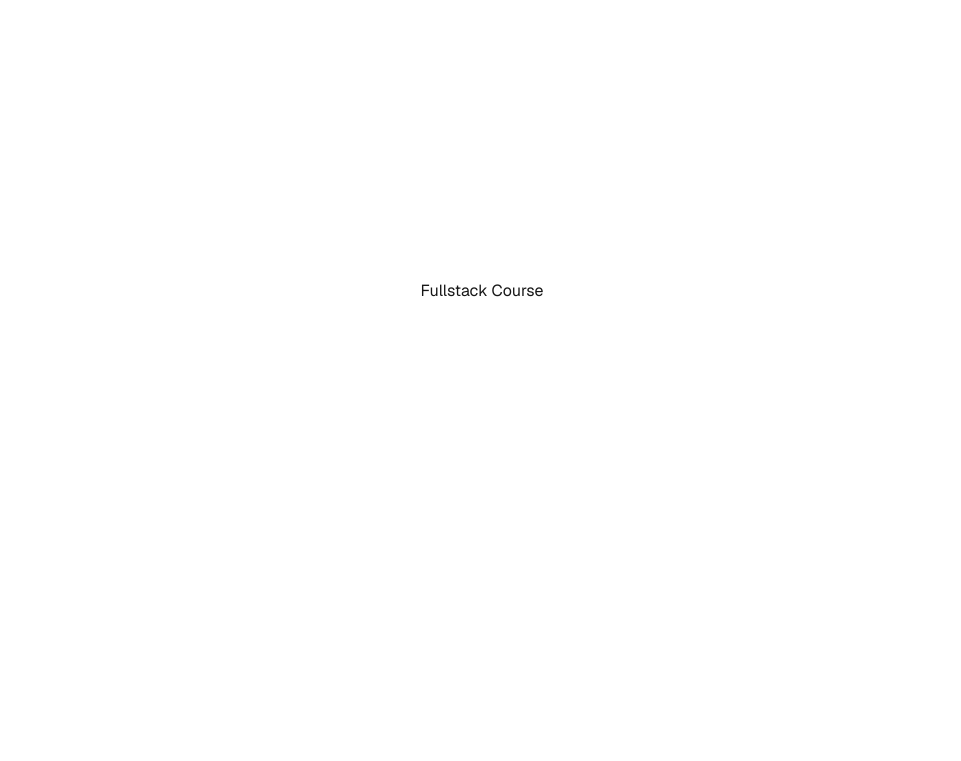
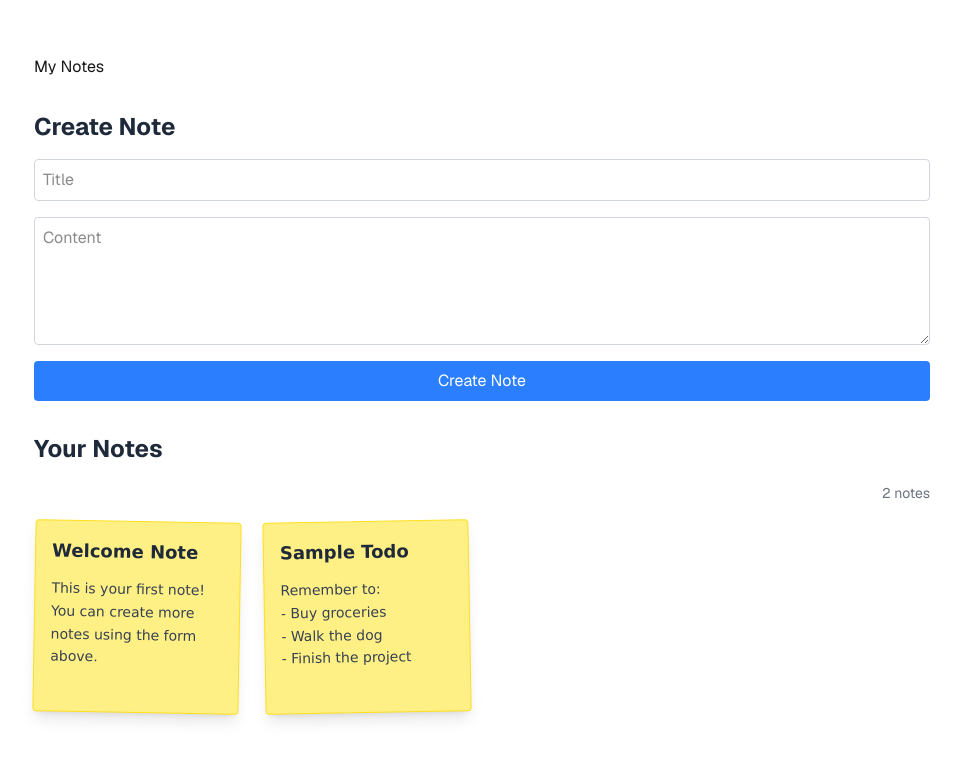
Before and after one commit to jennieandersson/fullstack-course, a Next.js app: page / in a window 1280 px wide. Shown: the part 109-870 px from the top of the page, without its empty margins (158-1119 px from the left). Before the commit the page ends 800 px from the top, so only its background shows below. Built offline with nearby package versions, Linux system fonts and the light colour scheme.

Commit message:
feat: implement notes management system with create and fetch functionality

```diff
--- /dev/null
+++ b/src/app/api/create-post/route.ts
@@ -0,0 +1,33 @@
+import { addNote } from '@/app/lib/database'
+import { NextResponse } from 'next/server'
+
+export async function POST(req: Request) {
+  try {
+    const { title, content } = await req.json()
+
+    if (!title || !content) {
+      return NextResponse.json(
+        { error: 'Title and content are required' },
+        { status: 400 }
+      )
+    }
+
+    const newNote = {
+      id: crypto.randomUUID(),
+      title: title.trim(),
+      content: content.trim(),
+    }
+
+    addNote(newNote)
+
+    return NextResponse.json({
+      success: true,
+    })
+  } catch (error) {
+    console.error('Error creating note:', error)
+    return NextResponse.json(
+      { error: 'Failed to create note' },
+      { status: 500 }
+    )
+  }
+}
--- /dev/null
+++ b/src/app/api/get-notes/route.ts
@@ -0,0 +1,15 @@
+import { getAllNotes } from '@/app/lib/database'
+import { NextResponse } from 'next/server'
+
+export async function GET() {
+  try {
+    const notes = getAllNotes()
+    return NextResponse.json(notes)
+  } catch (error) {
+    console.error('Error fetching notes:', error)
+    return NextResponse.json(
+      { error: 'Failed to fetch notes' },
+      { status: 500 }
+    )
+  }
+}
--- /dev/null
+++ b/src/app/components/CreateNote.tsx
@@ -0,0 +1,84 @@
+'use client'
+
+import { useState, useRef, Dispatch, SetStateAction } from 'react'
+
+export const CreateNote = ({
+  setShouldRefreshList,
+}: {
+  setShouldRefreshList: Dispatch<SetStateAction<number>>
+}) => {
+  const [error, setError] = useState<boolean>(false)
+  const [success, setSuccess] = useState<boolean>(false)
+  const [loading, setLoading] = useState<boolean>(false)
+  const formRef = useRef<HTMLFormElement>(null)
+
+  const handleSubmit = async (event: React.FormEvent<HTMLFormElement>) => {
+    event.preventDefault()
+    setLoading(true)
+    setError(false)
+
+    const formData = new FormData(event.currentTarget)
+    const title = formData.get('title') as string
+    const content = formData.get('content') as string
+
+    try {
+      const response = await fetch('/api/create-post', {
+        method: 'POST',
+        headers: {
+          'Content-Type': 'application/json',
+        },
+        body: JSON.stringify({ title, content }),
+      })
+
+      if (!response.ok) {
+        throw new Error('Failed to create note')
+      }
+
+      const data = await response.json()
+
+      if (!data.success) {
+        throw new Error(data.error || 'Unknown error')
+      }
+      setSuccess(true)
+      setShouldRefreshList((prev) => prev + 1) // Trigger refresh in parent component
+      formRef.current?.reset()
+    } catch (error) {
+      console.error('Error creating note:', error)
+      setError(true)
+      return
+    } finally {
+      setLoading(false)
+    }
+  }
+
+  return (
+    <>
+      <form
+        ref={formRef}
+        className='flex flex-col gap-4'
+        onSubmit={handleSubmit}
+      >
+        <input
+          type='text'
+          placeholder='Title'
+          className='p-2 border border-gray-300 rounded'
+          name='title'
+        />
+        <textarea
+          placeholder='Content'
+          className='p-2 border border-gray-300 rounded h-32'
+          name='content'
+        />
+        <button
+          disabled={loading}
+          type='submit'
+          className='bg-blue-500 text-white p-2 rounded hover:bg-blue-600 transition-colors'
+        >
+          Create Note
+        </button>
+      </form>
+      {error && <p className='text-red-500'>Error creating note</p>}
+      {success && <p className='text-green-500'>Note created successfully!</p>}
+    </>
+  )
+}
--- /dev/null
+++ b/src/app/components/Notes.tsx
@@ -0,0 +1,116 @@
+'use client'
+
+import clsx from 'clsx'
+import { useEffect, useState, useCallback } from 'react'
+import { Note } from '../lib/database'
+
+export const Notes = ({ shouldRefreshList }: { shouldRefreshList: number }) => {
+  const [notes, setNotes] = useState<Note[]>([])
+  const [loading, setLoading] = useState(true)
+  const [error, setError] = useState<string | null>(null)
+
+  const fetchNotes = useCallback(async () => {
+    try {
+      setLoading(true)
+      setError(null)
+      const response = await fetch('/api/get-notes')
+      if (!response.ok) {
+        throw new Error('Failed to fetch notes')
+      }
+      const data = await response.json()
+      setNotes(data)
+    } catch (error) {
+      console.error('Error fetching notes:', error)
+      setError('Failed to load notes. Please try again.')
+    } finally {
+      setLoading(false)
+    }
+  }, [])
+
+  useEffect(() => {
+    fetchNotes()
+  }, [fetchNotes, shouldRefreshList])
+
+  if (loading) {
+    return (
+      <div className='flex justify-center items-center p-8'>
+        <div className='animate-spin rounded-full h-8 w-8 border-b-2 border-blue-500'></div>
+        <span className='ml-2 text-gray-600'>Loading notes...</span>
+      </div>
+    )
+  }
+
+  if (error) {
+    return (
+      <div className='text-center p-8'>
+        <p className='text-red-500 mb-4'>{error}</p>
+        <button
+          onClick={() => window.location.reload()}
+          className='bg-blue-500 text-white px-4 py-2 rounded hover:bg-blue-600 transition-colors'
+        >
+          Retry
+        </button>
+      </div>
+    )
+  }
+
+  if (notes.length === 0) {
+    return (
+      <div className='text-center p-8'>
+        <p className='text-gray-500 text-lg'>No notes yet!</p>
+        <p className='text-gray-400 text-sm mt-2'>
+          Create your first note using the form above.
+        </p>
+      </div>
+    )
+  }
+
+  return (
+    <div className='w-full'>
+      <div className='mb-4 text-right'>
+        <span className='text-sm text-gray-500'>
+          {notes.length} {notes.length === 1 ? 'note' : 'notes'}
+        </span>
+      </div>
+      <ul className='grid grid-cols-1 sm:grid-cols-2 md:grid-cols-3 lg:grid-cols-4 gap-6'>
+        {notes.map((note, index) => (
+          <li
+            key={note.id}
+            className={clsx(
+              'bg-yellow-200 p-4 min-h-48 shadow-lg rounded-sm',
+              'transform transition-all duration-200 hover:scale-105 hover:shadow-xl',
+              'relative border border-yellow-300 hover:rotate-0 cursor-pointer',
+              'flex flex-col',
+              {
+                'rotate-1': index % 3 === 0,
+                '-rotate-1': index % 3 === 1,
+                'rotate-0': index % 3 === 2,
+              }
+            )}
+            style={{
+              fontFamily: '"Comic Sans MS", cursive, sans-serif',
+            }}
+            title={`${note.title}\n\n${note.content}`}
+          >
+            <h3 className='text-lg font-bold mb-3 text-gray-800 line-clamp-2'>
+              {note.title}
+            </h3>
+            <p className='text-sm text-gray-700 leading-relaxed flex-1 overflow-hidden'>
+              {note.content.split('\n').map((line, i) => (
+                <span key={i}>
+                  {line}
+                  {i < note.content.split('\n').length - 1 && <br />}
+                </span>
+              ))}
+            </p>
+            {note.content.length > 150 && (
+              <div className='text-xs text-gray-500 mt-2 italic'>
+                Click to see full content
+              </div>
+            )}
+          </li>
+        ))}
+      </ul>
+    </div>
+  )
+}
--- /dev/null
+++ b/src/app/components/NotesManager.tsx
@@ -0,0 +1,25 @@
+'use client'
+
+import { useState } from 'react'
+import { CreateNote } from './CreateNote'
+import { Notes } from './Notes'
+
+export const NotesManager = () => {
+  const [shouldRefreshList, setShouldRefreshList] = useState(0)
+
+  return (
+    <div className='w-full max-w-4xl mx-auto space-y-8'>
+      <section>
+        <h2 className='text-2xl font-bold mb-4 text-gray-800'>Create Note</h2>
+        <CreateNote setShouldRefreshList={setShouldRefreshList} />
+      </section>
+
+      <section>
+        <h2 className='text-2xl font-bold mb-4 text-gray-800'>Your Notes</h2>
+        <Notes shouldRefreshList={shouldRefreshList} />
+      </section>
+    </div>
+  )
+}
+
+export default NotesManager
--- /dev/null
+++ b/src/app/lib/database.ts
@@ -0,0 +1,31 @@
+export type Note = {
+  id: string
+  title: string
+  content: string
+}
+
+// Initialize with some sample data for testing
+const notes: Note[] = [
+  {
+    id: '1',
+    title: 'Welcome Note',
+    content:
+      'This is your first note! You can create more notes using the form above.',
+  },
+  {
+    id: '2',
+    title: 'Sample Todo',
+    content:
+      'Remember to:\n- Buy groceries\n- Walk the dog\n- Finish the project',
+  },
+]
+
+export const addNote = (note: Note) => {
+  notes.push(note)
+
+  console.log('Note added:', note)
+}
+
+export const getAllNotes = () => {
+  return notes
+}
--- a/src/app/page.tsx
+++ b/src/app/page.tsx
@@ -1,8 +1,11 @@
+import { NotesManager } from './components/NotesManager'
+
 export default function Home() {
   return (
     <div className='grid grid-rows-[20px_1fr_20px] items-center justify-items-center min-h-screen p-8 pb-20 gap-16 sm:p-20 font-[family-name:var(--font-geist-sans)]'>
       <main className='flex flex-col gap-[32px] row-start-2 items-center sm:items-start'>
-        <h1>Fullstack Course</h1>
+        <h1>My Notes</h1>
+        <NotesManager />
       </main>
     </div>
   )
```
Also changed, not shown: package.json (+7 -6 lines), 1 other file (tests, documents, lock files or other folders).
